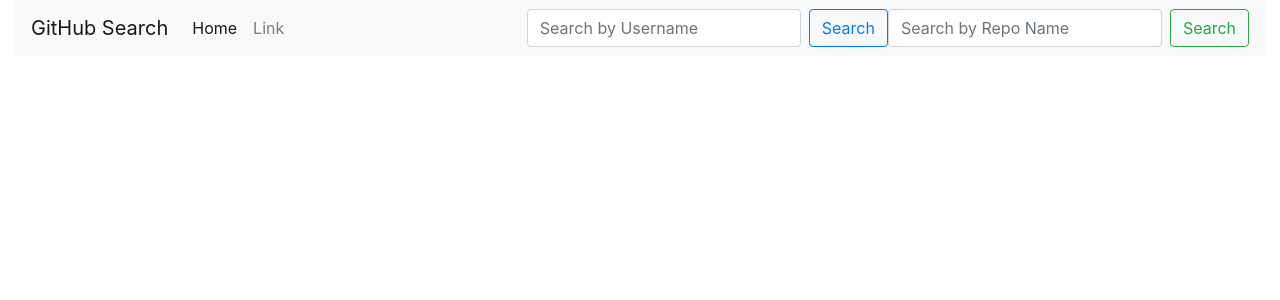
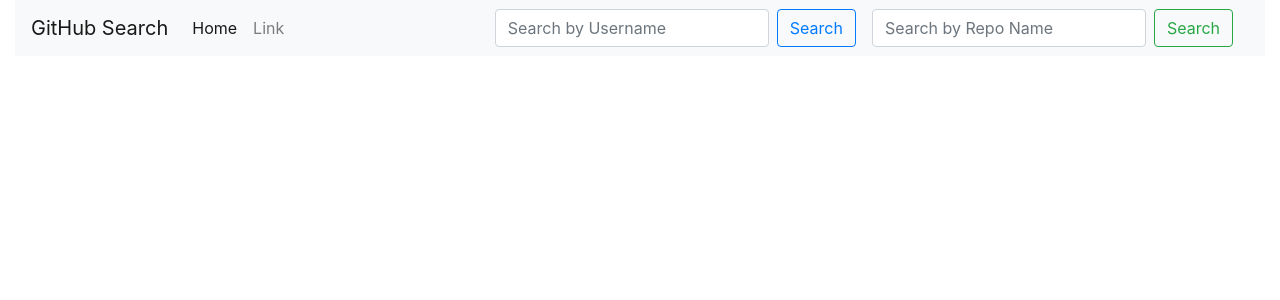
Before and after one commit to KaranjaK/githubAPI, an Angular app: page / in a window 1280 px wide. Shown: the top 300 px of the page. Built offline with nearby package versions, Linux system fonts and the light colour scheme; no server answers.

Commit message:
It will add styling to the navbar

```diff
--- a/src/app/search/search.component.css
+++ b/src/app/search/search.component.css
@@ -0,0 +1,9 @@
+*{
+    overflow-x: hidden;
+}
+.navbar{
+    background-color: #183a1d;
+}
+.btn{
+    margin-right: 1rem;
+}
```
